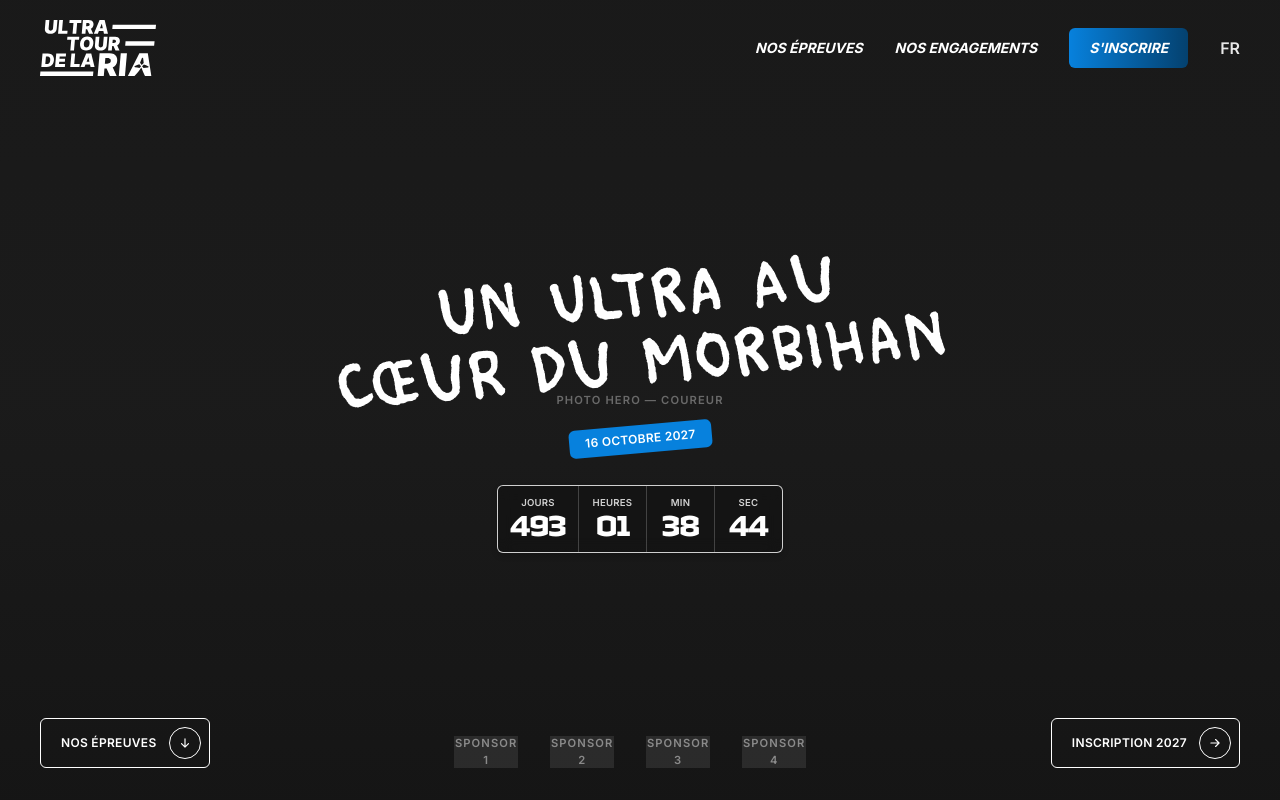
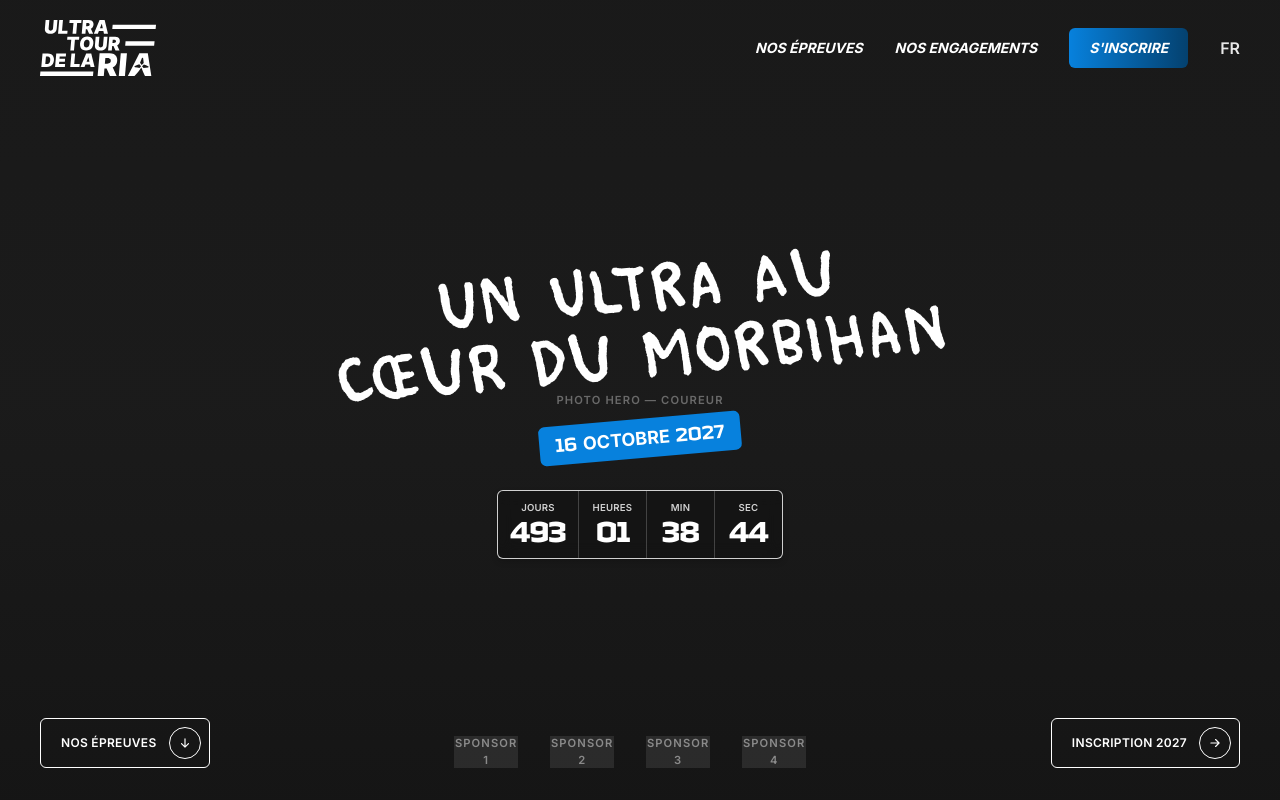
Before and after one commit to maxencecollin/utr-site-web, a Next.js app: page / in a window 1280 px wide. Shown: the top 800 px of the page. Built offline with nearby package versions, Linux system fonts and the light colour scheme.

Commit message:
Badge date : typographie mixte d'apres les specs (chiffres Technor 600/21px, mois Inter Bold 18px)

```diff
--- a/app/components/sections/Hero.tsx
+++ b/app/components/sections/Hero.tsx
@@ -29,8 +29,11 @@ export default function Hero() {
           Cœur du Morbihan
         </h1>
 
-        <span className="-rotate-[5deg] rounded-md bg-ria-500 px-4 py-1.5 text-xs font-semibold uppercase tracking-wide">
-          16 octobre 2027
+        {/* Badge date : chiffres en Technor 600, mois en Inter Bold (specs XD) */}
+        <span className="inline-flex -rotate-[5deg] items-baseline gap-1.5 rounded-md bg-ria-500 px-4 py-1.5 uppercase leading-[26px] text-white">
+          <span className="font-technor text-[21px] font-semibold">16</span>
+          <span className="text-[18px] font-bold">octobre</span>
+          <span className="font-technor text-[21px] font-semibold">2027</span>
         </span>
 
         <Countdown />
--- a/app/globals.css
+++ b/app/globals.css
@@ -105,3 +105,8 @@ body {
   font-weight: 700;
   letter-spacing: -0.03em;
 }
+
+/* Famille Technor seule (graisse geree a cote, ex. badge date) */
+.font-technor {
+  font-family: var(--font-technor), var(--font-inter), system-ui, sans-serif;
+}
```
Also changed, not shown: 17 other files (tests, documents, lock files or other folders).
